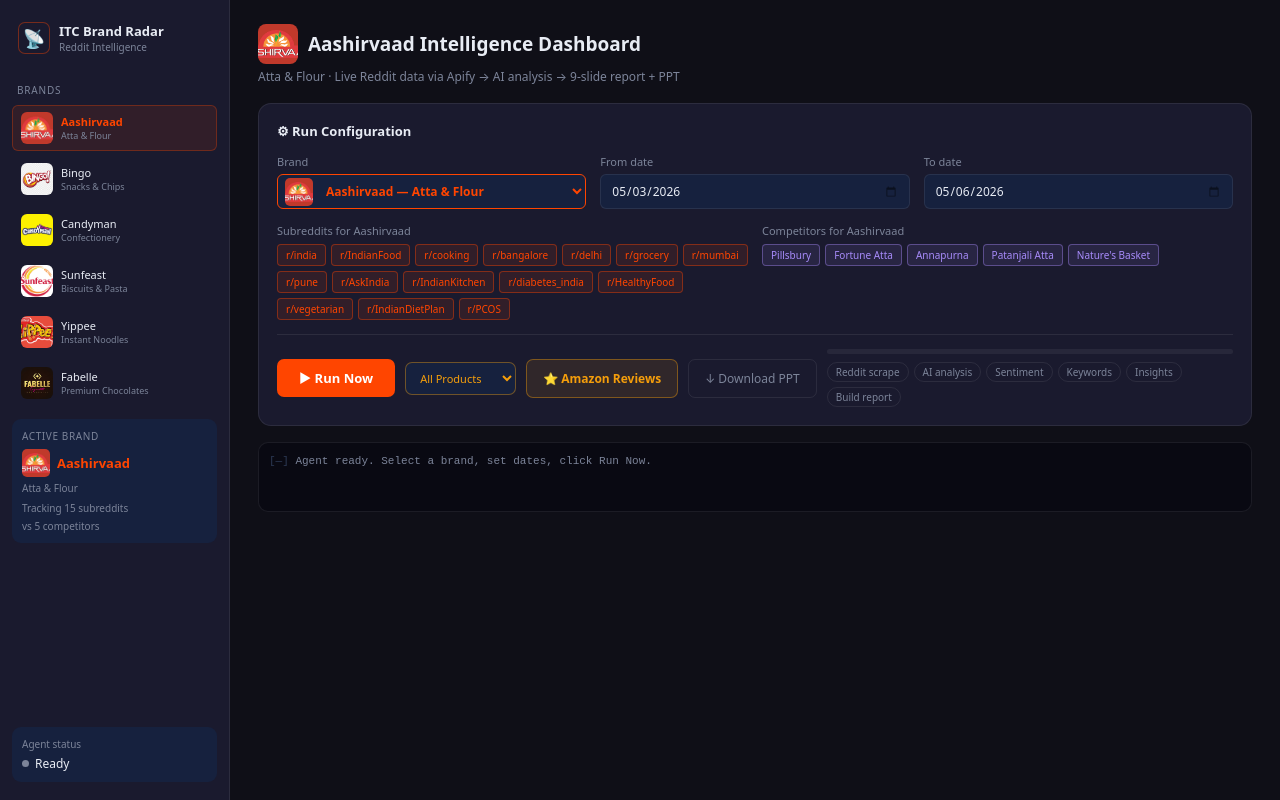
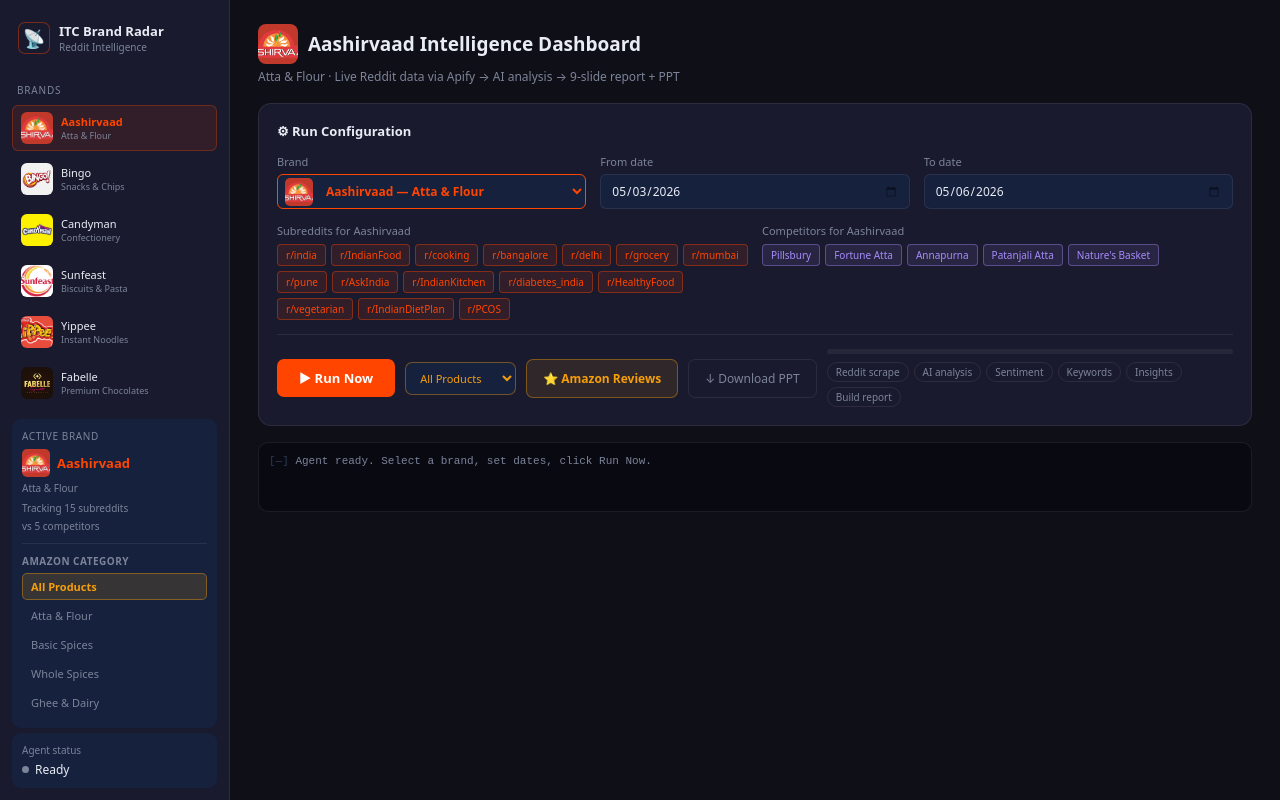
Before and after one commit to Amit1105-nj/aashirvaad-tracker, a Next.js app: page / in a window 1280 px wide. Built offline with nearby package versions, Linux system fonts and the light colour scheme.

Commit message:
Add Amazon category buttons for subcategories

```diff
--- a/pages/index.js
+++ b/pages/index.js
@@ -295,6 +295,22 @@
         <div style={{fontSize:10,color:C.muted,marginBottom:6}}>{brandConfig.category}</div>
         <div style={{fontSize:10,color:C.muted,marginBottom:4}}>Tracking {brandConfig.subreddits.length} subreddits</div>
         <div style={{fontSize:10,color:C.muted}}>vs {brandConfig.competitors.length} competitors</div>
+
+        {(AMAZON_SUB_CATS[brand]||[]).length > 1 && (
+          <div style={{marginTop:10,paddingTop:10,borderTop:`1px solid ${C.border}`}}>
+            <div style={{fontSize:10,color:C.muted,fontWeight:600,marginBottom:5,letterSpacing:'0.05em'}}>AMAZON CATEGORY</div>
+            {(AMAZON_SUB_CATS[brand]||[]).map(s=>(
+              <button key={s} onClick={()=>setAmazonSubCategory(s)}
+                style={{display:'block',width:'100%',textAlign:'left',padding:'5px 8px',borderRadius:5,fontSize:11,cursor:'pointer',marginBottom:2,
+                  background:amazonSubCategory===s?'rgba(245,158,11,0.15)':'transparent',
+                  color:amazonSubCategory===s?'#f59e0b':C.muted,
+                  border:`1px solid ${amazonSubCategory===s?'rgba(245,158,11,0.4)':'transparent'}`,
+                  fontWeight:amazonSubCategory===s?600:400}}>
+                {s}
+              </button>
+            ))}
+          </div>
+        )}
       </div>
 
       <div style={{marginTop:'auto',background:C.card,borderRadius:9,padding:10}}>
```
